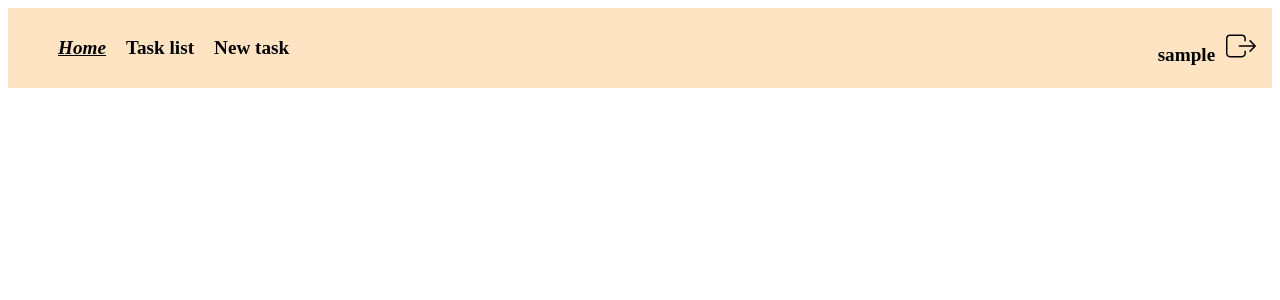
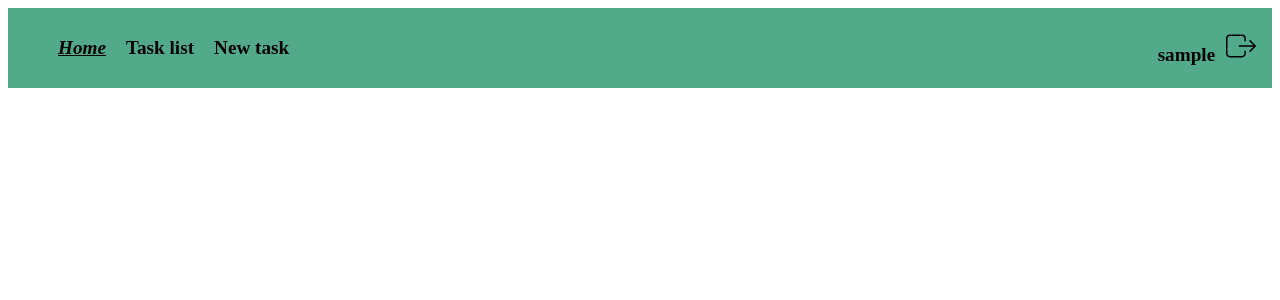
Before and after one commit to szobek/cubix-gyakorlas-I-task-list-refactor, an Angular app: page /home in a window 1280 px wide. Shown: the top 300 px of the page. Built offline with nearby package versions, Linux system fonts and the light colour scheme; sample sign-in values are in the browser's storage.

Commit message:
Update navigation and task directive styles for consistency and improved UX

```diff
--- a/src/app/nav/nav.component.scss
+++ b/src/app/nav/nav.component.scss
@@ -1,5 +1,5 @@
 nav{
-    background-color: bisque;
+    background-color: #52AA8A;
     color: #000;
     padding: 10px;
     display: flex;
@@ -7,6 +7,9 @@ nav{
     align-items: center;
     font-size: 1.2em;
     font-weight: bold;
+    margin-bottom: 20px;
+    position: sticky;
+    top: 0;
     ul{
         list-style: none;
         display: flex;
--- a/src/app/task/components/task-item/task-item.component.scss
+++ b/src/app/task/components/task-item/task-item.component.scss
@@ -7,7 +7,6 @@
     }
     .author {
         text-align: right;
-
     }
     display: flex;
     justify-content: space-between;
@@ -15,6 +14,8 @@
     border-bottom: 1px solid #ccc;
     color: #4e4e4e;
     flex-direction: column;
+    gap: 10px;
+    margin: 10px 0;
     button {
         border: none;
         cursor: pointer;
--- a/src/app/task/directives/task.directive.ts
+++ b/src/app/task/directives/task.directive.ts
@@ -10,9 +10,9 @@ private readonly el: ElementRef=inject(ElementRef)
 
    ngOnInit() {
     if (this.task?.completed) {
-      this.el.nativeElement.style.backgroundColor = 'green';
+      this.el.nativeElement.style.backgroundColor = '#52AA5E';
     }else{
-      this.el.nativeElement.style.backgroundColor = 'red';
+      this.el.nativeElement.style.backgroundColor = '#d39696';
     }
    }
 
```
